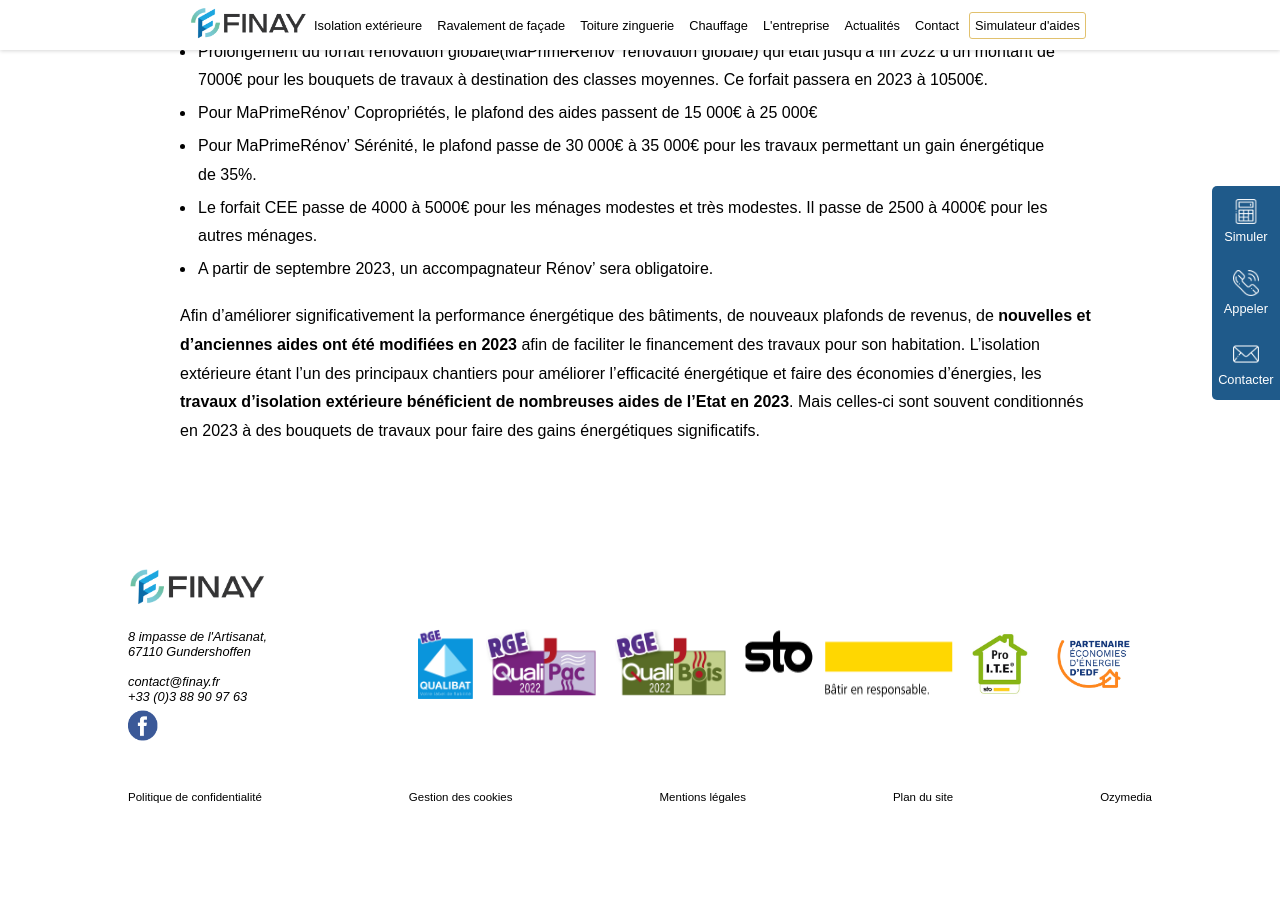
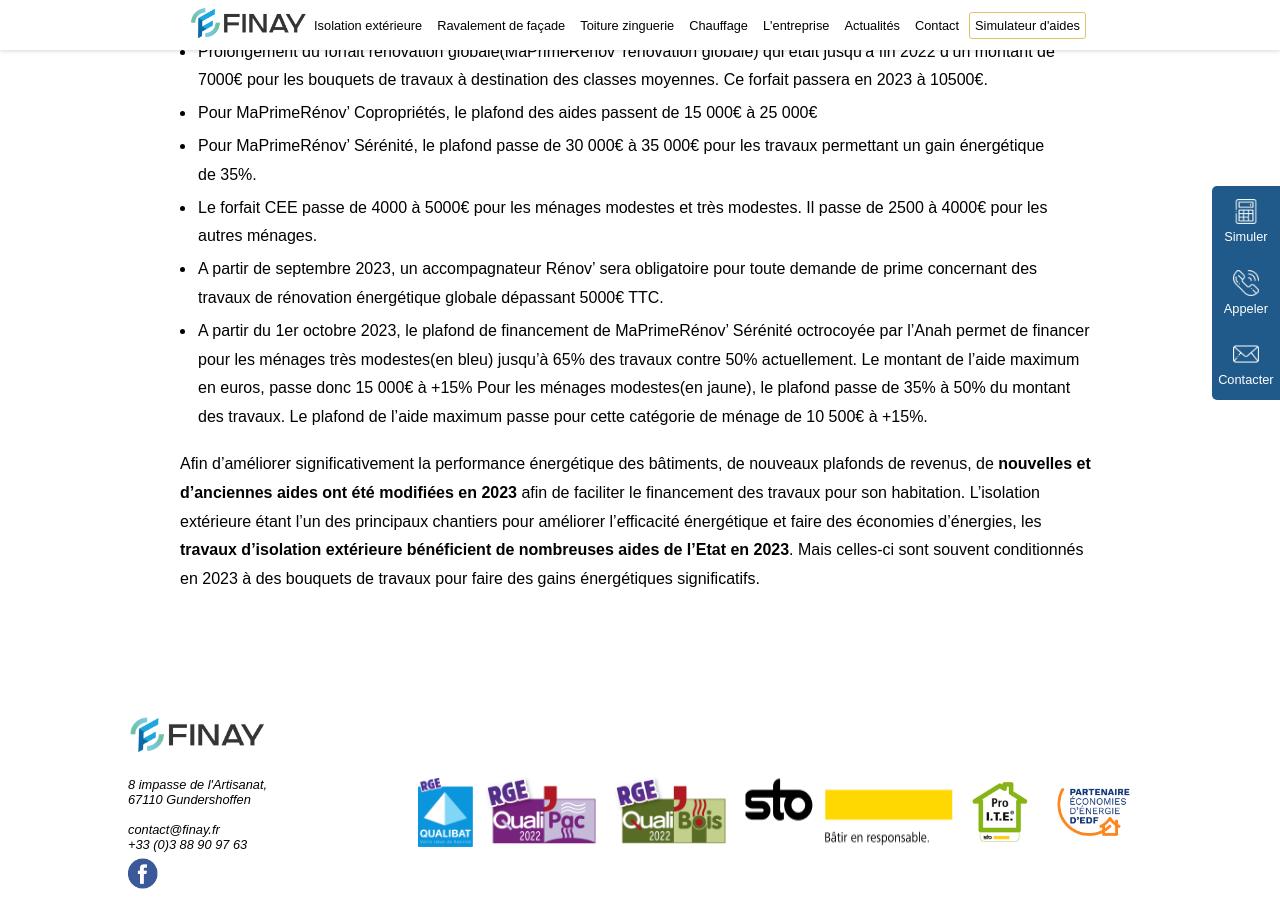
Before and after one commit to ozymedia/finay, a Jekyll site: the page built from _posts/2022-11-04-aides-isolation-exterieure-2023.md, in a window 1280 px wide and 900 px high, scrolled down 5885 px. Built offline with Jekyll 4.4.1, drawn with Linux system fonts in a browser that asks for light colours; some web fonts are replaced; a script that is not in the unit is left out; before the commit the page ends 6738 px from its top, so only the background shows below that.

Commit message:
change text

```diff
--- a/_posts/2022-11-04-aides-isolation-exterieure-2023.md
+++ b/_posts/2022-11-04-aides-isolation-exterieure-2023.md
@@ -139,7 +139,9 @@
 * Pour MaPrimeRénov’ Sérénité, le plafond passe de 30 000€ à 35 000€ pour les travaux permettant un gain énergétique de 35%.
 * Le forfait CEE passe de 4000 à 5000€ pour les ménages modestes et très modestes.
 Il passe de 2500 à 4000€ pour les autres ménages.
-* A partir de septembre 2023, un accompagnateur Rénov’ sera obligatoire.
+* A partir de septembre 2023, un accompagnateur Rénov’ sera obligatoire pour toute demande de prime concernant des travaux de rénovation énergétique globale dépassant 5000€ TTC.
+* A partir du 1er octobre 2023, le plafond de financement de MaPrimeRénov' Sérénité octrocoyée par l'Anah permet de financer pour les ménages très modestes(en bleu) jusqu'à 65% des travaux contre 50% actuellement. Le montant de l'aide maximum en euros, passe donc 15 000€ à +15%
+Pour les ménages modestes(en jaune), le plafond passe de 35% à 50% du montant des travaux. Le plafond de l'aide maximum passe pour cette catégorie de ménage de 10 500€ à +15%.
 
 
 
```
